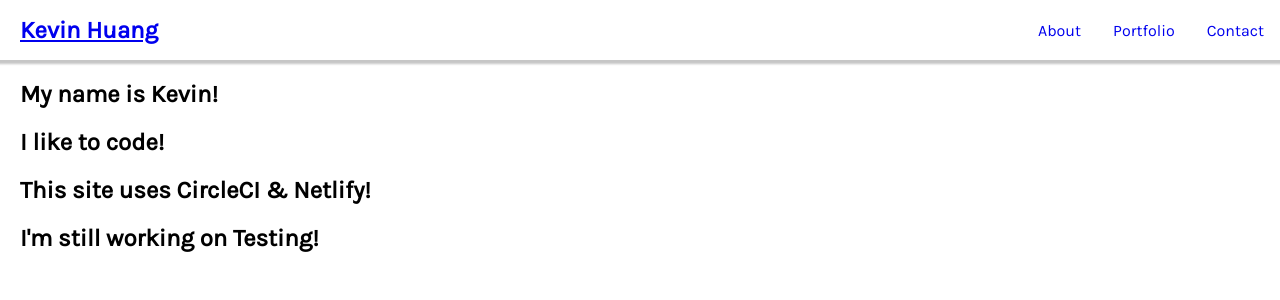
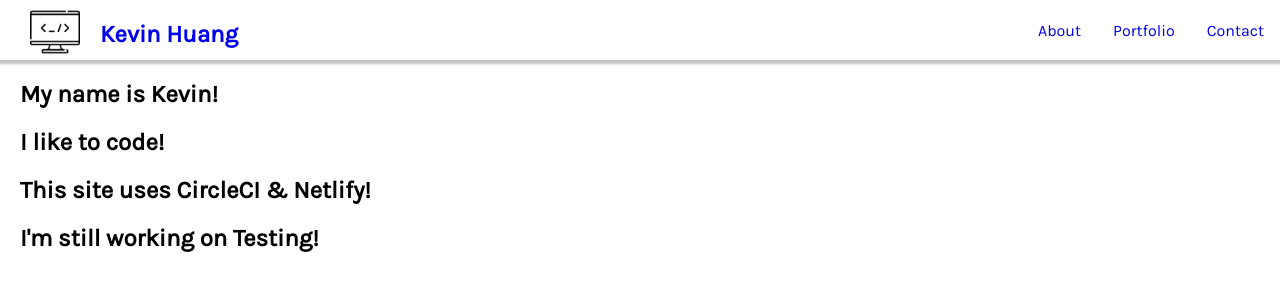
Before and after one commit to kevin-06-huang/portfolio_site, a React (Vite) app: page / in a window 1280 px wide. Shown: the top 300 px of the page. Built offline with nearby package versions, Linux system fonts and the light colour scheme.

Commit message:
Added logo

```diff
--- a/src/components/Navbar.jsx
+++ b/src/components/Navbar.jsx
@@ -7,7 +7,12 @@ const Navbar = () => {
   return (
     <nav className="navigation">
       <Link to="/">
-        <h2>Kevin Huang</h2>
+          <img
+            className="swe-logo"
+            src="./assets/software-engineering.png"
+            alt=""
+          />
+          <h2 className="code">Kevin Huang</h2>
       </Link>
       <button
         className="hamburger"
--- a/src/stylesheets/navbar.css
+++ b/src/stylesheets/navbar.css
@@ -8,6 +8,17 @@
   background-color: #fff;
   color: black;
   box-shadow: 0 2px 2px 2px rgba(9, 9, 9, 0.23);
+}
+.swe-logo{
+  height: 50px;
+  margin-top: 30px;
+  margin-left: 30px;
+  display: inline-block;
+}
+.code {
+  bottom: 15px;
+  position: relative;
+  display: inline-block;
 }
 .brand-name {
   text-decoration: none;
```
Also changed, not shown: src/assets/software-engineering.png (added).
